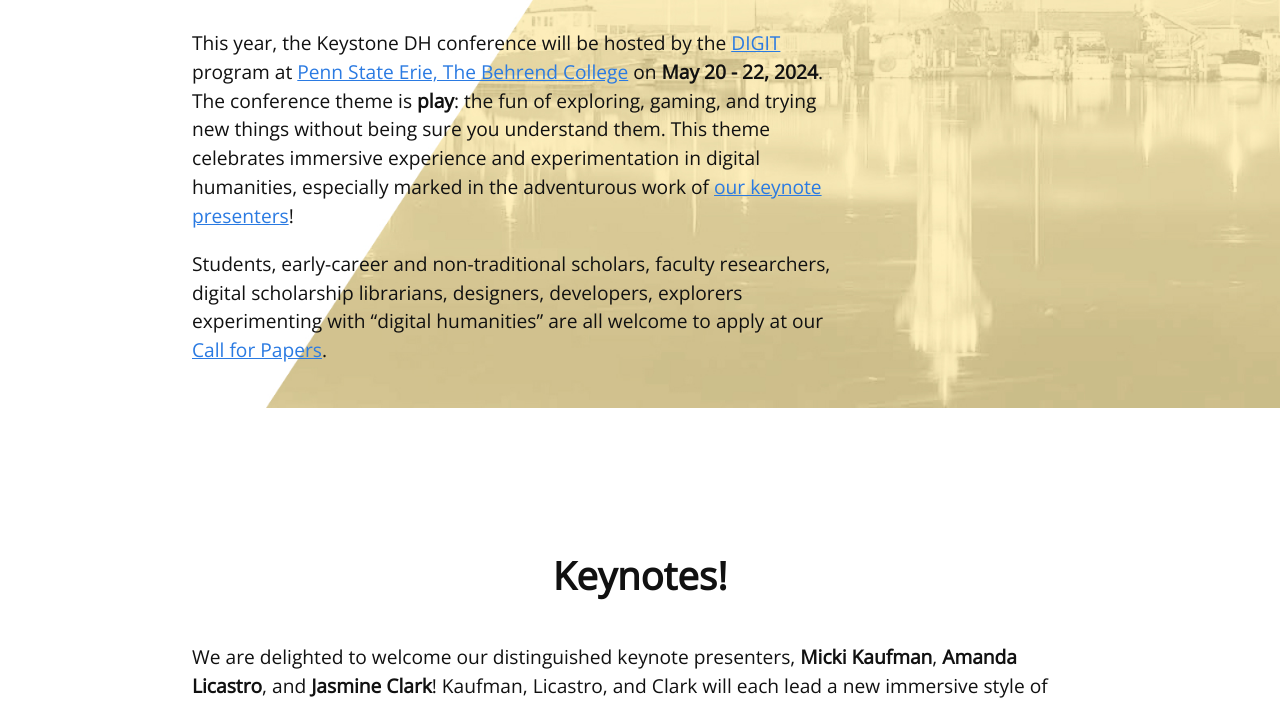
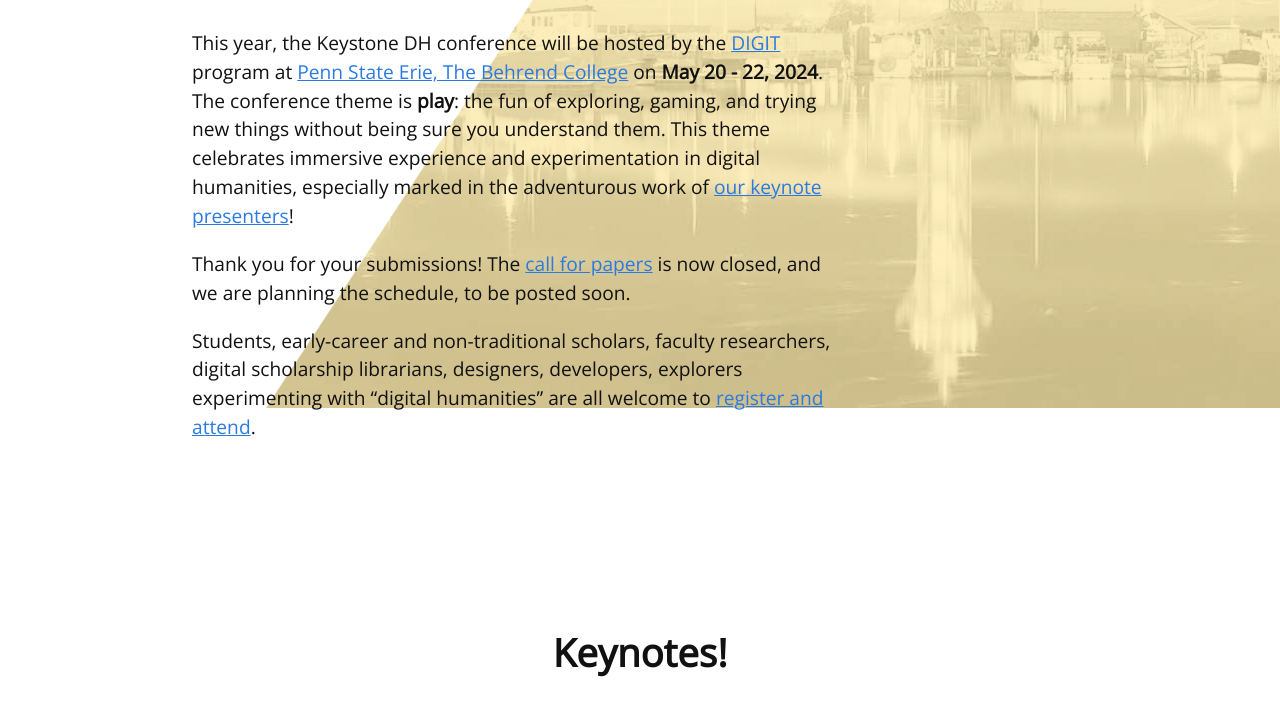
Before and after one commit to KeystoneDH/2024, an Eleventy site: page _src/index.md in a window 1280 px wide. Shown: the part 392-1097 px from the top of the page. Built offline with nearby package versions, Linux system fonts and the light colour scheme; Eleventy itself is replaced by a stand-in of ours; files that its build step writes are made by us from their sources.

Commit message:
updatin gmain page to close CFP

```diff
--- a/_src/_includes/layouts/main-top.html
+++ b/_src/_includes/layouts/main-top.html
@@ -48,9 +48,10 @@
             new things without being sure you understand them. This theme celebrates
             immersive experience and experimentation in digital humanities, especially marked in the adventurous work of
             <a href="#homeText">our keynote presenters</a>!</p>
-        <p>Students, early-career and non-traditional scholars, faculty researchers, digital scholarship librarians,
-            designers, developers, explorers experimenting with “digital humanities” are all welcome to apply at our <a href="cfp.html">Call for Papers</a>.
-        </p>
+            <p>Thank you for your submissions! The <a href="cfp.html">call for papers</a> is now closed, and we are planning the schedule, to be posted soon.</p>
+            <p>Students, early-career and non-traditional scholars, faculty researchers, digital scholarship librarians,
+                designers, developers, explorers experimenting with “digital humanities” are all welcome to <a href="registration.html">register and attend</a>.</p>
+
 
 
         </section>
--- a/_src/index.md
+++ b/_src/index.md
@@ -10,8 +10,9 @@
 new things without being sure you understand them. This theme celebrates
 immersive experience and experimentation in digital humanities, especially marked in the adventurous work of
 <a href="#homeText">our keynote presenters</a>!</p>
+<p>Thank you for your submissions! The <a href="cfp.html">call for papers</a> is now closed, and we are planning the schedule, to be posted soon.</p>
 <p>Students, early-career and non-traditional scholars, faculty researchers, digital scholarship librarians,
-designers, developers, explorers experimenting with “digital humanities” are all welcome to apply at our <a href="cfp.html">Call for Papers</a>.
+designers, developers, explorers experimenting with “digital humanities” are all welcome to register and attend.</p>
 --->
 
 <!--- Used for Keynotes in main-top.html --->
```
Also changed, not shown: 1 other file.
